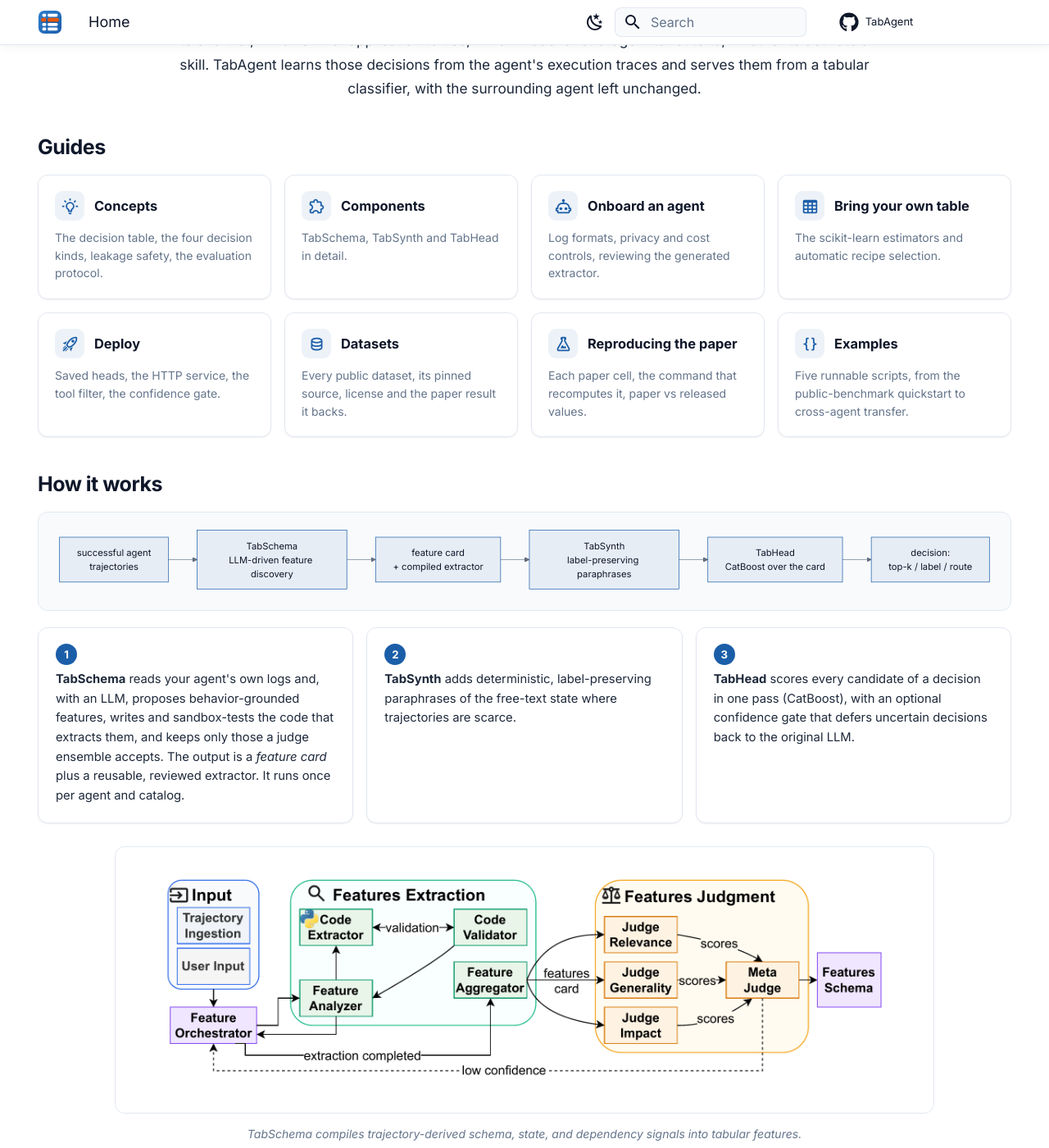
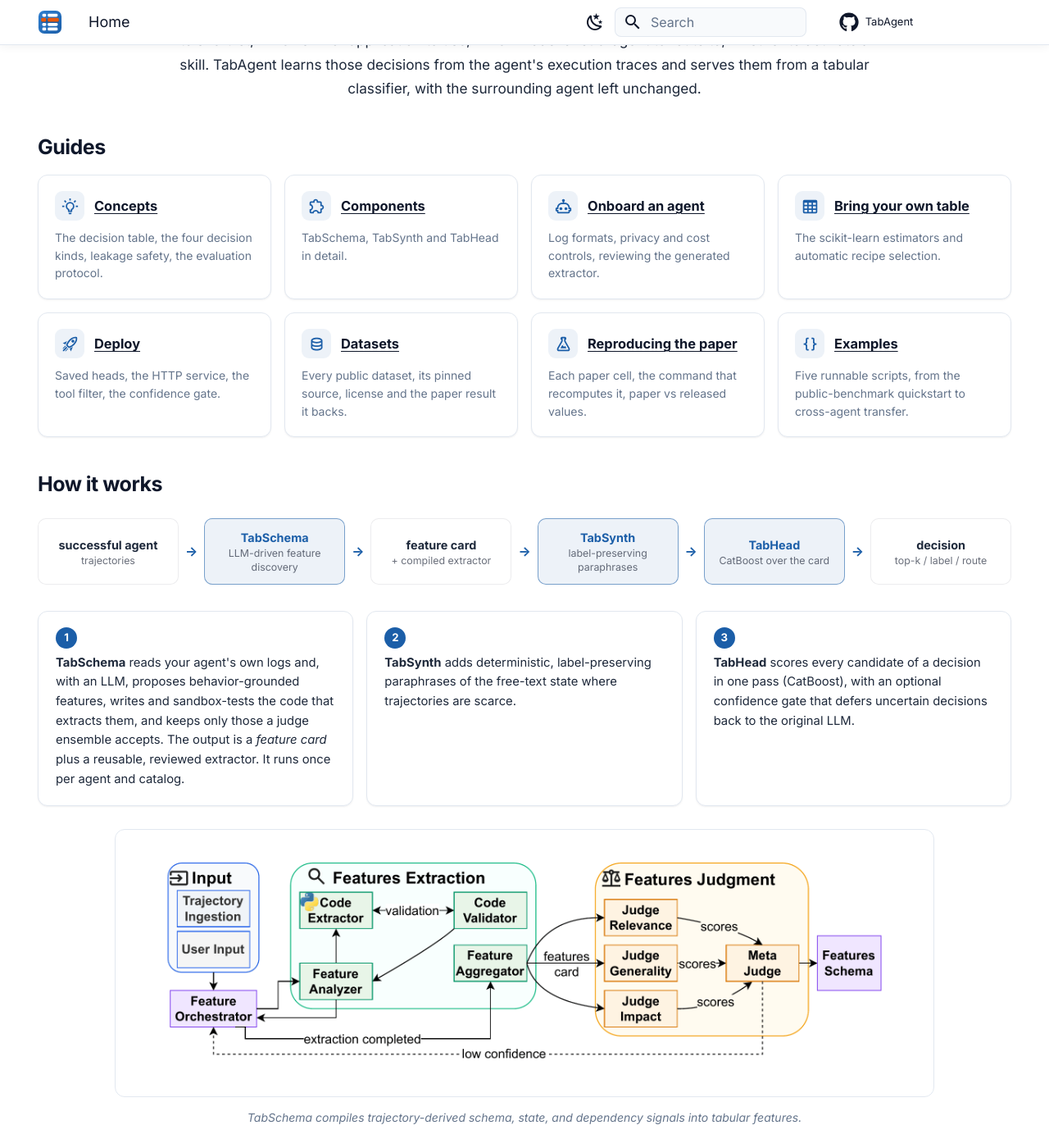
Before and after one commit to dolev31/TabAgent, an MkDocs documentation site: the page built from docs/index.md, in a window 1280 px wide and 1400 px high, scrolled down 1300 px. Shown: the whole window at 82% size. Built offline with MkDocs 1.6.1 and Material for MkDocs 9.7.7, drawn with Linux system fonts in a browser that asks for light colours; comment, search, counter and statistics services are not loaded.

Commit message:
Docs site ready to launch: FAQ markup, Scholar PDF, IndexNow, faster landing page (#20)
- FAQPage structured data generated from the landing page's own questions by a small mkdocs hook,
  so the visible answers and the machine-readable ones cannot drift.
- citation_pdf_url: the Pages workflow fetches the paper's arXiv v2 PDF next to the page and
  drops the tag when that version is not listed yet.
- The IndexNow key file, so search engines can be told about the site on launch day.
- The landing page's pipeline is static HTML instead of a diagram library (about 900 KB less
  JavaScript); figures below the fold load lazily; links in running text are underlined.

````diff
--- /dev/null
+++ b/docs/cbc6ae9987ab09bd748eb092e42942d5.txt
@@ -0,0 +1 @@
+cbc6ae9987ab09bd748eb092e42942d5
--- a/docs/index.md
+++ b/docs/index.md
@@ -138,17 +138,18 @@
 
 ## How it works
 
-<div class="ta-diagram" markdown>
-
-```mermaid
-flowchart LR
-    T[successful agent<br/>trajectories] --> S[TabSchema<br/>LLM-driven feature discovery]
-    S --> C[feature card<br/>+ compiled extractor]
-    C --> Y[TabSynth<br/>label-preserving paraphrases]
-    Y --> H[TabHead<br/>CatBoost over the card]
-    H --> D[decision:<br/>top-k / label / route]
-```
-
+<div class="ta-pipeline" role="img" aria-label="Successful agent trajectories go to TabSchema, LLM-driven feature discovery, which produces a feature card and a compiled extractor; TabSynth adds label-preserving paraphrases; TabHead, CatBoost over the card, returns the decision: a top-k shortlist, a label or a route.">
+  <div class="ta-pipeline__step"><strong>successful agent</strong><span>trajectories</span></div>
+  <div class="ta-pipeline__arrow" aria-hidden="true">→</div>
+  <div class="ta-pipeline__step ta-pipeline__step--key"><strong>TabSchema</strong><span>LLM-driven feature discovery</span></div>
+  <div class="ta-pipeline__arrow" aria-hidden="true">→</div>
+  <div class="ta-pipeline__step"><strong>feature card</strong><span>+ compiled extractor</span></div>
+  <div class="ta-pipeline__arrow" aria-hidden="true">→</div>
+  <div class="ta-pipeline__step ta-pipeline__step--key"><strong>TabSynth</strong><span>label-preserving paraphrases</span></div>
+  <div class="ta-pipeline__arrow" aria-hidden="true">→</div>
+  <div class="ta-pipeline__step ta-pipeline__step--key"><strong>TabHead</strong><span>CatBoost over the card</span></div>
+  <div class="ta-pipeline__arrow" aria-hidden="true">→</div>
+  <div class="ta-pipeline__step"><strong>decision</strong><span>top-k / label / route</span></div>
 </div>
 
 <div class="ta-steps" markdown>
@@ -164,12 +165,12 @@
 </div>
 
 <figure class="ta-figure" markdown="span">
-  ![TabSchema: feature analyzer, code extractor and validator, feature aggregator, three judges and a meta-judge produce the feature schema](assets/tabschema.png)
+  ![TabSchema: feature analyzer, code extractor and validator, feature aggregator, three judges and a meta-judge produce the feature schema](assets/tabschema.png){ loading=lazy decoding=async }
   <figcaption>TabSchema compiles trajectory-derived schema, state, and dependency signals into tabular features.</figcaption>
 </figure>
 
 <figure class="ta-figure" markdown="span">
-  ![TabHead: numerical, categorical and textual features plus the tool catalog go into one tabular-textual unit that outputs a ranked shortlist](assets/tabhead.png)
+  ![TabHead: numerical, categorical and textual features plus the tool catalog go into one tabular-textual unit that outputs a ranked shortlist](assets/tabhead.png){ loading=lazy decoding=async }
   <figcaption>TabHead consumes features and candidates to output per-candidate probabilities.</figcaption>
 </figure>
 
--- a/docs/overrides/main.html
+++ b/docs/overrides/main.html
@@ -86,8 +86,8 @@
     {%- set ta_arxiv_url = "https://arxiv.org/abs/2602.16429" %}
     {%- set ta_date = "2026-02-18" %}
   <meta name="author" content="{{ ta_authors | map(attribute='name') | join(', ') }}">
-    {#- Google Scholar's Highwire Press tags. No citation_pdf_url: Scholar attaches a PDF only from the page's own
-        directory, so the arXiv PDF on another host would be ignored; Scholar reads that PDF on arXiv itself. #}
+    {#- Google Scholar's Highwire Press tags. Scholar attaches a PDF only from the page's own directory, so the Pages
+        workflow fetches the arXiv PDF next to the page (config.extra.paper_pdf) and drops citation_pdf_url if it cannot. #}
   <meta name="citation_title" content="{{ ta_paper }}">
     {%- for a in ta_authors %}
   <meta name="citation_author" content="{{ a.cite }}">
@@ -97,6 +97,9 @@
     {%- endfor %}
   <meta name="citation_publication_date" content="{{ ta_date | replace('-', '/') }}">
   <meta name="citation_arxiv_id" content="{{ ta_arxiv_id }}">
+    {%- if config.extra.paper_pdf and config.site_url %}
+  <meta name="citation_pdf_url" content="{{ config.site_url }}{{ config.extra.paper_pdf }}">
+    {%- endif %}
   <meta name="citation_language" content="en">
     {%- if ta_meta.abstract %}
   <meta name="citation_abstract" content="{{ ta_meta.abstract | e }}">
--- a/docs/stylesheets/extra.css
+++ b/docs/stylesheets/extra.css
@@ -541,18 +541,6 @@
 
 /* ---------------------------------------------------------------- landing: how it works */
 
-.md-typeset .ta-diagram {
-  background-color: var(--ta-surface-alt);
-  border: 1px solid var(--ta-border);
-  border-radius: var(--ta-radius);
-  padding: 0.8rem 1rem;
-}
-
-.md-typeset .ta-diagram .mermaid {
-  margin: 0;
-  text-align: center;
-}
-
 [dir] .md-typeset .ta-steps ol {
   counter-reset: ta-step;
   display: grid;
@@ -777,18 +765,10 @@
 }
 
 @media screen and (max-width: 44.984375em) {
-  /* Wide tables and the flowchart scroll sideways on phones instead of squeezing into tall cells. */
+  /* Wide tables scroll sideways on phones instead of squeezing into tall cells. */
   .md-typeset .ta-results table:not([class]),
   .md-typeset .ta-examples table:not([class]) {
     min-width: 34rem;
-  }
-
-  .md-typeset .ta-diagram {
-    overflow-x: auto;
-  }
-
-  .md-typeset .ta-diagram .mermaid {
-    min-width: 40rem;
   }
 
   .md-typeset .grid.ta-guides {
@@ -812,3 +792,60 @@
     text-align: left;
   }
 }
+
+/* How it works: the pipeline as static HTML (no diagram library on the landing page). */
+.md-typeset .ta-pipeline {
+  align-items: stretch;
+  display: flex;
+  flex-wrap: wrap;
+  gap: 0.4rem;
+  justify-content: center;
+  margin: 1.2rem 0 1.6rem;
+}
+.md-typeset .ta-pipeline__step {
+  background: var(--md-default-bg-color);
+  border: 1px solid var(--md-default-fg-color--lightest);
+  border-radius: 0.5rem;
+  display: flex;
+  flex: 1 1 0;
+  flex-direction: column;
+  justify-content: center;
+  min-width: 7.5rem;
+  padding: 0.55rem 0.7rem;
+  text-align: center;
+}
+.md-typeset .ta-pipeline__step strong {
+  font-size: 0.72rem;
+}
+.md-typeset .ta-pipeline__step span {
+  color: var(--md-default-fg-color--light);
+  font-size: 0.62rem;
+  line-height: 1.35;
+}
+.md-typeset .ta-pipeline__step--key {
+  background: color-mix(in srgb, var(--md-primary-fg-color) 8%, var(--md-default-bg-color));
+  border-color: color-mix(in srgb, var(--md-primary-fg-color) 55%, transparent);
+}
+.md-typeset .ta-pipeline__step--key strong {
+  color: var(--md-primary-fg-color);
+}
+.md-typeset .ta-pipeline__arrow {
+  align-self: center;
+  color: var(--md-primary-fg-color);
+  font-weight: 700;
+}
+@media screen and (max-width: 44.9375em) {
+  .md-typeset .ta-pipeline {
+    flex-direction: column;
+  }
+  .md-typeset .ta-pipeline__arrow {
+    transform: rotate(90deg);
+  }
+}
+
+/* Links inside running text are underlined, so they do not rely on color alone (WCAG 1.4.1). */
+.md-typeset :is(p, li, td, dd) > a:not(.md-button) {
+  text-decoration: underline;
+  text-decoration-thickness: 0.06em;
+  text-underline-offset: 0.18em;
+}
--- a/mkdocs.yml
+++ b/mkdocs.yml
@@ -8,6 +8,10 @@
 # Theme overrides live under docs/ but are templates, not pages.
 exclude_docs: |
   /overrides/
+  /hooks/
+
+hooks:
+  - docs/hooks/faq.py
 
 theme:
   name: material
@@ -50,7 +54,10 @@
 
 # Search-engine verification and the visitor counter. docs/overrides/main.html emits each tag only when its code is
 # set here, so the site carries none of them until then.
-# extra:
+extra:
+  # The paper's PDF beside the page, fetched from arXiv by the Pages workflow (Google Scholar attaches a PDF only
+  # from the page's own directory). The workflow drops the citation_pdf_url tag if the fetch fails.
+  paper_pdf: paper.pdf
 #   google_site_verification: TOKEN   # Google Search Console, URL-prefix property, HTML-tag method
 #   bing_site_verification: TOKEN     # Bing Webmaster Tools, meta-tag method (msvalidate.01)
 #   goatcounter: CODE                 # GoatCounter site code (CODE.goatcounter.com): counts visits without cookies
````
Also changed, not shown: other parts of docs/index.md (+1 -1 lines), other parts of docs/overrides/main.html (+12 -0 lines), docs/hooks/faq.py (added, +25 -0 lines), 1 other file.
